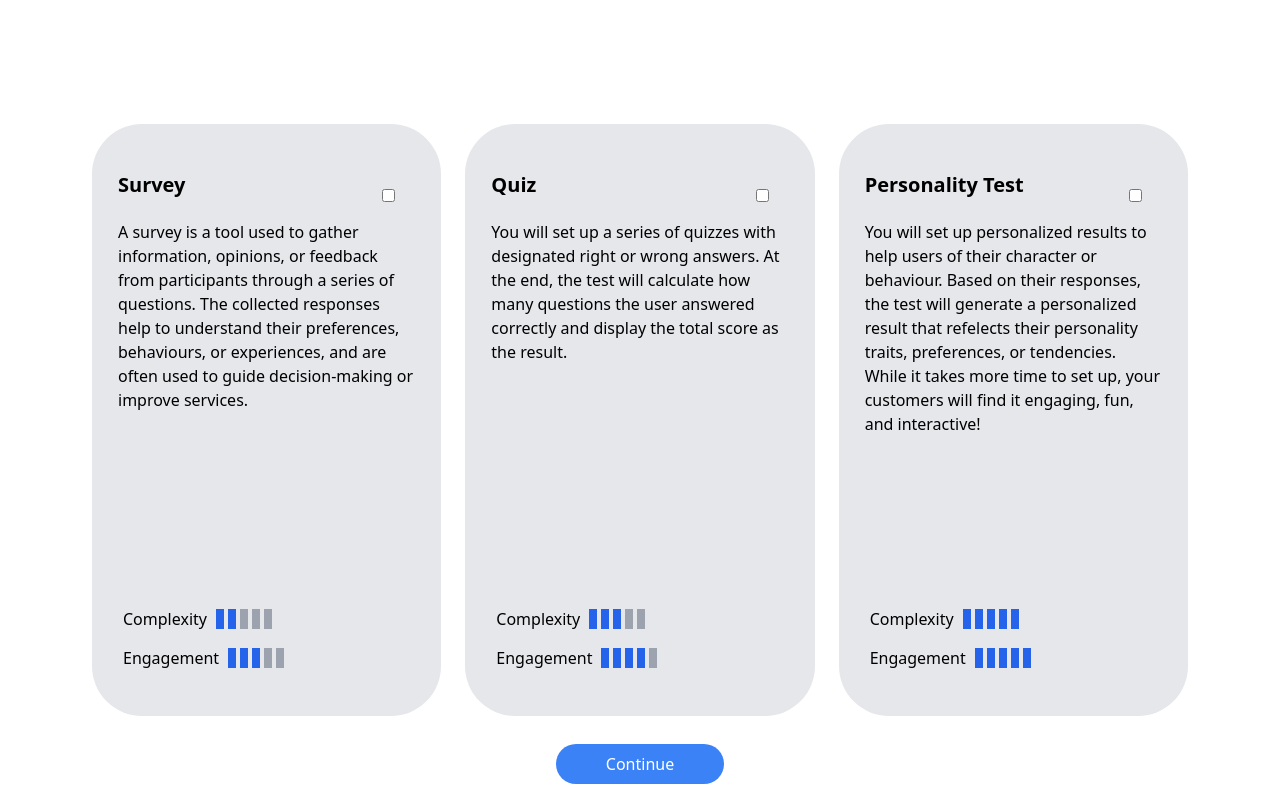
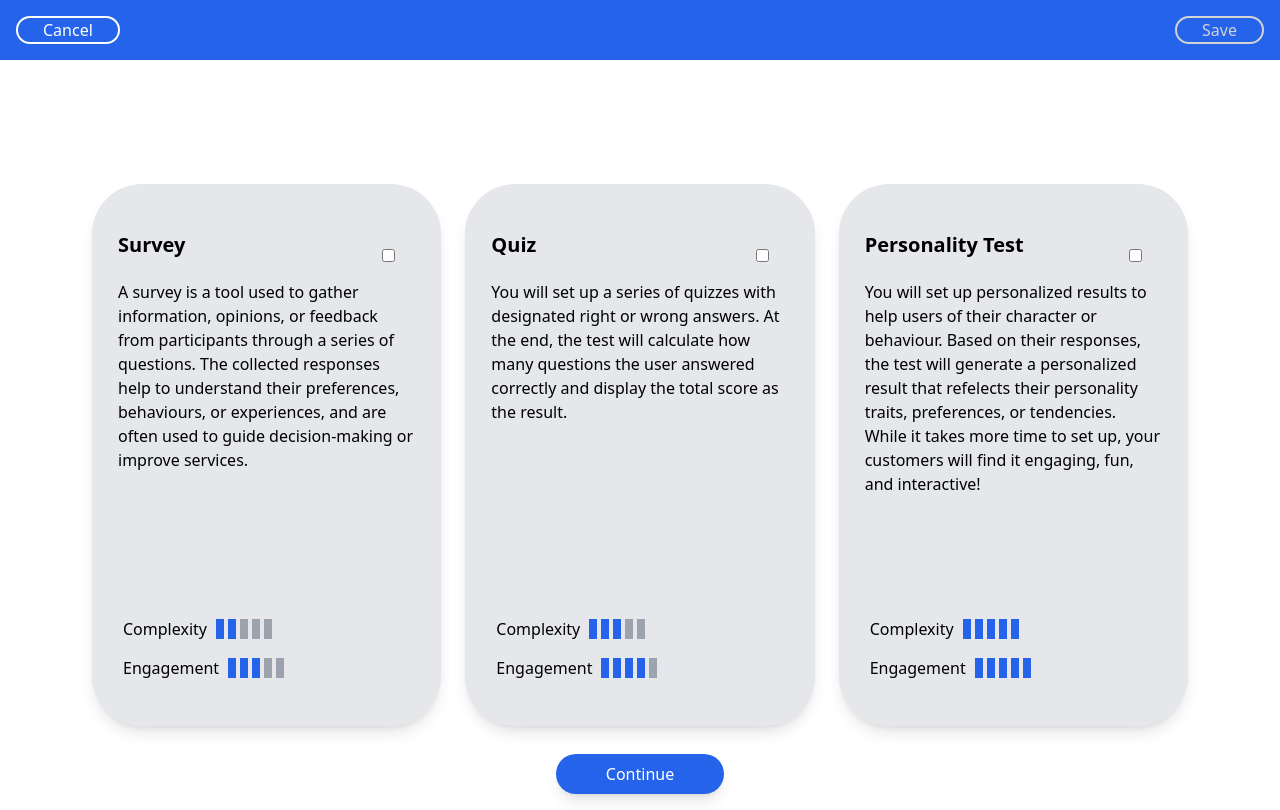
Before and after one commit to Manishsaily/visionVerse-Project, a Next.js app: page /testType in a window 1280 px wide. Built offline with nearby package versions, Linux system fonts and the light colour scheme.

Commit message:
Updated Test Type Page + Home Page

```diff
--- a/src/app/components/Quizeselection.jsx
+++ b/src/app/components/Quizeselection.jsx
@@ -3,14 +3,27 @@ import Link from "next/link";
 
 const Quizselection = () => {
     return (
+      <div>
+          {/* Navbar */}
+          <nav className='bg-blue-600 text-white p-4'>
+            <ul className='flex justify-center'>
+                <li>
+                    <a>Vision Verse Interactive</a>
+                </li>
+            </ul>
+        </nav>
+
         <div className=" pt-6">
-          <h1 className=" text-blue-700 text-center text-3xl font-medium my-6 ">
-            Welcome to the DineSeal Quiz creation
+        {/* Heading */}
+          <h1 className=" text-blue-600 text-center text-4xl font-bold my-6 ">
+            DineSeal Quiz Creation
           </h1>
           <div className=" flex justify-center items-center">
-            <div className=" w-[300px] px-8 py-4 shadow-2xl bg-blue-400 text-white flex justify-center items-center flex-col gap-6 ">
+            <div className=" w-[400px] h-[400px] px-8 py-5 shadow-2xl text-black flex justify-center items-center flex-col gap-6 "
+              style={{borderRadius: '200px', backgroundColor: "#efefef", alignItems: 'center', justifyContent: 'center'}}>
               <h1 className=" font-extrabold text-xl ">Lets Create!</h1>
 
+             {/* Next Page Button */}
               <button className="px-8 py-4 bg-gradient-to-r from-blue-500 to-purple-500 text-white font-bold rounded-full transition-transform transform-gpu hover:-translate-y-1 hover:shadow-lg">
                 <Link href="/testType" >Begin Creation</Link>
               </button>
@@ -18,6 +31,7 @@ const Quizselection = () => {
             </div>
           </div>
         </div>
+      </div>
   );
 };
 export default Quizselection;
--- a/src/app/testType/page.jsx
+++ b/src/app/testType/page.jsx
@@ -25,7 +25,27 @@ export default function testType() {
     };
 
   return (
+
     <div className="flex flex-col">
+
+        {/* Navbar */}
+        <nav className='bg-blue-600 text-white p-4'>
+            <ul className='flex justify-between'>
+                <li>
+                    <Link href= "/">
+                        <button style={{borderColor: 'white', borderWidth: '2px', borderRadius: '20px'}}>
+                            <a style={{padding: "15px", paddingLeft: "25px", paddingRight: "25px"}}>Cancel</a>
+                        </button>
+                    </Link>
+                </li>
+                <li>
+                    <button style={{borderColor: 'lightgray', borderWidth: '2px', borderRadius: '20px'}} disabled>
+                        <a style={{padding: "15px", paddingLeft: "25px", paddingRight: "25px", color: 'lightgray'}}>Save</a>
+                    </button>
+                </li>
+            </ul>
+        </nav>
+
         <header className="p-6 text-center">
             <h1 className="text-4xl font-bold">Choose the Test Type</h1>
         </header>
@@ -35,9 +55,9 @@ export default function testType() {
             {/* Survey */}
             <button
             className={`flex-1 m-2 p-1 ${activeButton === 1 ? "bg-blue-500" : "border-r-transparent"}`}
-            style={{ height: '600px', display: 'flex', flexDirection: 'column', borderRadius: '53px'}}
+            style={{ height: '550px', display: 'flex', flexDirection: 'column', borderRadius: '53px'}}
             onClick={() => handleButtonClick(1)}>
-                <div className={`h-full w-full p-4 flex flex-col justify-between ${activeButton === 1 ? "bg-gray-200" : "bg-gray-200 text-black"}`}
+                <div className={`h-full w-full p-4 flex flex-col justify-between shadow-lg ${activeButton === 1 ? "bg-gray-200" : "bg-gray-200 text-black"}`}
                 style={{borderRadius: '50px'}}>
                     <div style={{paddingLeft: "10px", paddingRight: "10px"}}>
                         <div className='flex justify-between items-center' style={{paddingTop: '30px', paddingRight: '20px'}}>
@@ -75,9 +95,9 @@ export default function testType() {
             {/* Quiz */}
             <button
             className={`flex-1 m-2 p-1 ${activeButton === 2 ? "bg-blue-500" : "border-r-transparent"}`}
-            style={{ height: '600px', display: 'flex', flexDirection: 'column', borderRadius: '53px'}}
+            style={{ height: '550px', display: 'flex', flexDirection: 'column', borderRadius: '53px'}}
             onClick={() => handleButtonClick(2)}>
-                <div className={`h-full w-full p-4 flex flex-col justify-between ${activeButton === 2 ? "bg-gray-200" : "bg-gray-200 text-black"}`}
+                <div className={`h-full w-full p-4 flex flex-col justify-between shadow-lg ${activeButton === 2 ? "bg-gray-200" : "bg-gray-200 text-black"}`}
                 style={{borderRadius: '50px'}}>
                     <div style={{paddingLeft: "10px", paddingRight: "10px"}}>
                         <div className='flex justify-between items-center' style={{paddingTop: '30px', paddingRight: '20px'}}>
@@ -114,9 +134,9 @@ export default function testType() {
             {/* Personality Test */}
             <button
             className={`flex-1 m-2 p-1 ${activeButton === 3 ? "bg-blue-500" : "border-r-transparent"}`}
-            style={{ height: '600px', display: 'flex', flexDirection: 'column', borderRadius: '53px'}}
+            style={{ height: '550px', display: 'flex', flexDirection: 'column', borderRadius: '53px'}}
             onClick={() => handleButtonClick(3)}>
-                <div className={`h-full w-full p-4 rounded-xl flex flex-col justify-between ${activeButton === 3 ? "bg-gray-200" : "bg-gray-200 text-black"}`}
+                <div className={`h-full w-full p-4 rounded-xl flex flex-col justify-between shadow-lg ${activeButton === 3 ? "bg-gray-200" : "bg-gray-200 text-black"}`}
                 style={{borderRadius: '50px'}}>
                     <div style={{paddingLeft: "10px", paddingRight: "10px"}}>
                         <div className='flex justify-between items-center' style={{paddingTop: '30px', paddingRight: '20px'}}>
@@ -156,7 +176,7 @@ export default function testType() {
 
         <div className="flex justify-center p-4">
             <Link href="/style">
-                <button className="bg-blue-500 text-white py-2 px-4" style={{borderRadius: '25px', paddingRight: '50px', paddingLeft: '50px'}}>Continue</button>
+                <button className="bg-blue-600 text-white py-2 px-4 shadow-lg" style={{borderRadius: '25px', paddingRight: '50px', paddingLeft: '50px'}}>Continue</button>
             </Link>
         </div>
     </div>
```
